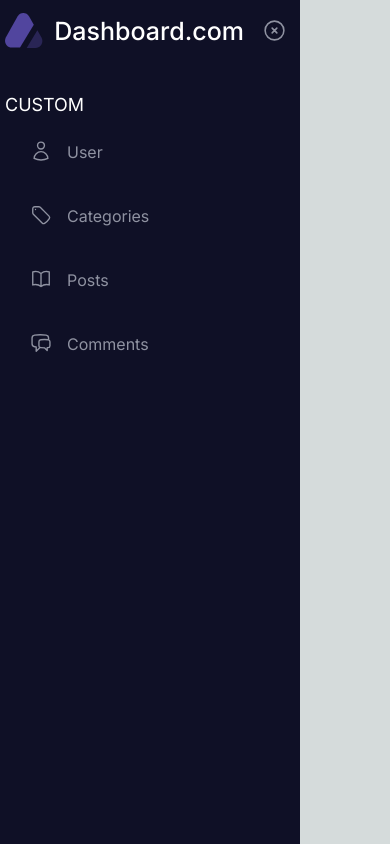
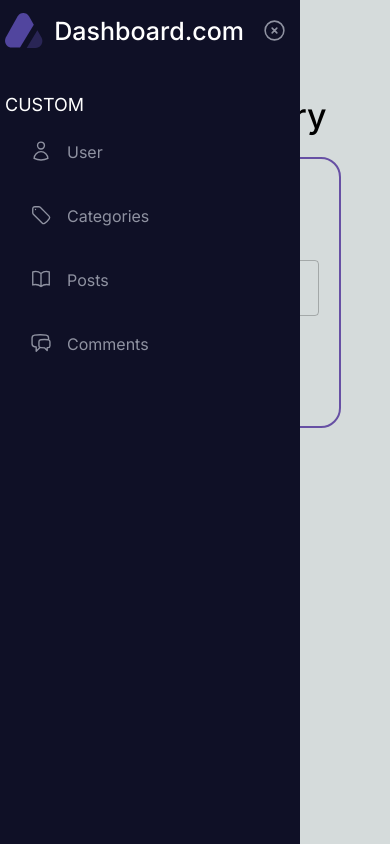
Before and after one commit to M1389/Blog-Admin-Dashboard, a React (Vite) app in the folder Admin/: page /category/update/1 in a window 390 px wide. Built offline with nearby package versions, Linux system fonts and the light colour scheme; sample sign-in values are in the browser's storage.

Commit message:
category responsive completed

```diff
--- a/Admin/src/Pages/Category/CategoryUpdate/index.jsx
+++ b/Admin/src/Pages/Category/CategoryUpdate/index.jsx
@@ -88,9 +88,20 @@ export default function CategoryUpdate() {
   }
   return (
     <>
-      <Box component={'section'} width={'80%'} p={'40px 30px'}>
+      <Box component={'section'} width={'80%'} p={'40px 30px'} sx={{
+        '@media(max-width:1100px)':{
+          width:'90%',
+          margin:'40px auto'
+        }
+      }}>
         <Typography variant="h4" fontWeight={'500'} m={'15px 0'}>Update Category</Typography>
-        <Stack width={'50%'} border={`2px solid ${theme.palette.primary.main}`} p={'20px'} borderRadius={'20px'}>
+        <Stack width={'50%'} border={`2px solid ${theme.palette.primary.main}`} p={'20px'} borderRadius={'20px'} sx={{
+          '@media(max-width:1100px)':{
+            width:'100%',
+            margin:'20px 0',
+            marginLeft:'auto'
+          }
+        }}>
           <form onSubmit={handleSubmit}>
             <input type="file" accept="image/*" onChange={handleFileChange} />
             <Button variant='outlined' type="submit">Upload</Button>
--- a/Admin/src/Pages/Category/index.jsx
+++ b/Admin/src/Pages/Category/index.jsx
@@ -30,7 +30,7 @@ export default function Category() {
         const data = await res?.json()
         setCategories(data?.data)
 
-        notify('success', data.message)
+        notify('success', 'Get All Categories Successfully')
         } catch (error) {
         console.log(error)
         notify('error', data.message)
@@ -120,11 +120,21 @@ export default function Category() {
     }
 
     const items = categories?.map((e, index)=>(
-      <Stack key={index} width={'30%'} bgcolor={theme.palette.bgMain.main} borderRadius={'5px'} paddingBottom={'10px'} overflow={'hidden'}>
+      <Stack key={index} width={'30%'} bgcolor={theme.palette.bgMain.main} borderRadius={'5px'} paddingBottom={'10px'} overflow={'hidden'} sx={{
+        '@media(max-width:1100px)':{
+          width:'50%'
+        },
+        '@media(max-width:730px)':{
+          width:'80%'
+        },
+        '@media(max-width:500px)':{
+          width:'100%'
+        },
+      }}>
         <Box component={'img'} width={'100%'} height={'60%'} sx={{objectFit:'cover'}} src={import.meta.env.VITE_DATA_API + e.image}/>
-        <Stack display={'flex'} flexDirection={'row'} justifyContent={'space-between'} alignItems={'center'}>
+        <Stack display={'flex'} flexDirection={'row'} justifyContent={'space-between'} alignItems={'center'} flexWrap={'wrap'}>
           <Typography variant="body2" fontWeight={'600'} m={'10px 10px'} fontSize={'25px'} color={theme.palette.textColor.text}>{e.title}</Typography>
-          <Typography variant="body2" fontWeight={'600'} m={'10px 10px'} fontSize={'12px'} color={theme.palette.textColor.text}>{e.createdAt}</Typography>
+          <Typography variant="body2" fontWeight={'600'} m={'10px 10px'} fontSize={'12px'} color={theme.palette.textColor.text}>{e.updatedAt}</Typography>
         </Stack>
         {e.isActive ? <Button variant='outlined' sx={{color:'#28b463', width:'80px', margin:'10px', border:'1px solid #28b463'}}>Active</Button> : <Button variant='outlined' sx={{color:'#e74c3c', width:'150px', margin:'10px', border:'1px solid #e74c3c'}}>Not Active</Button>}
         <Button variant='outlined' sx={{margin:'0 10px'}} onClick={()=>navigate(`/category/update/${e._id}`)}>Update</Button>
@@ -133,14 +143,24 @@ export default function Category() {
 
   return (
     <>
-      <Box component={'section'} width={'80%'} p={'30px 30px'}>
+      <Box component={'section'} width={'80%'} p={'30px 30px'} sx={{
+        '@media(max-width:1100px)':{
+          margin:'30px auto'
+        },
+        '@media(max-width:400px)':{
+          width:'95%',
+          marginLeft:'auto',
+          padding:'30px 0',
+          paddingLeft:'40px'
+        },
+      }}>
         <Typography variant='h2' fontSize={'40px'} fontWeight={'600'} >
           Categories
         </Typography>
         <Button variant={'contained'} onClick={handleClickOpen} sx={{bgcolor:theme.palette.bgMain , margin:'20px 0'}} >
           Create New Category
         </Button>
-        <Stack display={'flex'} flexDirection={'row'} gap={'12px'}>
+        <Stack display={'flex'} flexDirection={'row'} gap={'12px'} flexWrap={'wrap'}>
             {items}
         </Stack>
       </Box>
```
